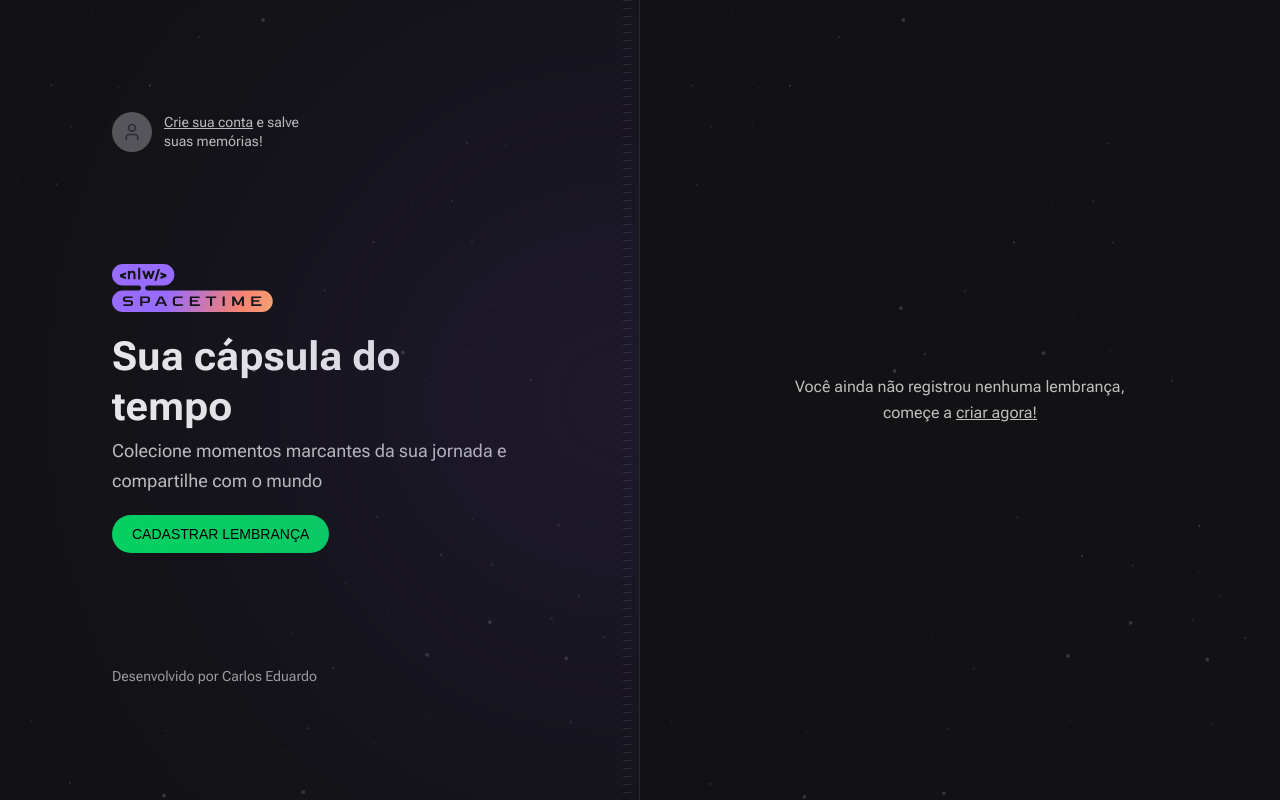
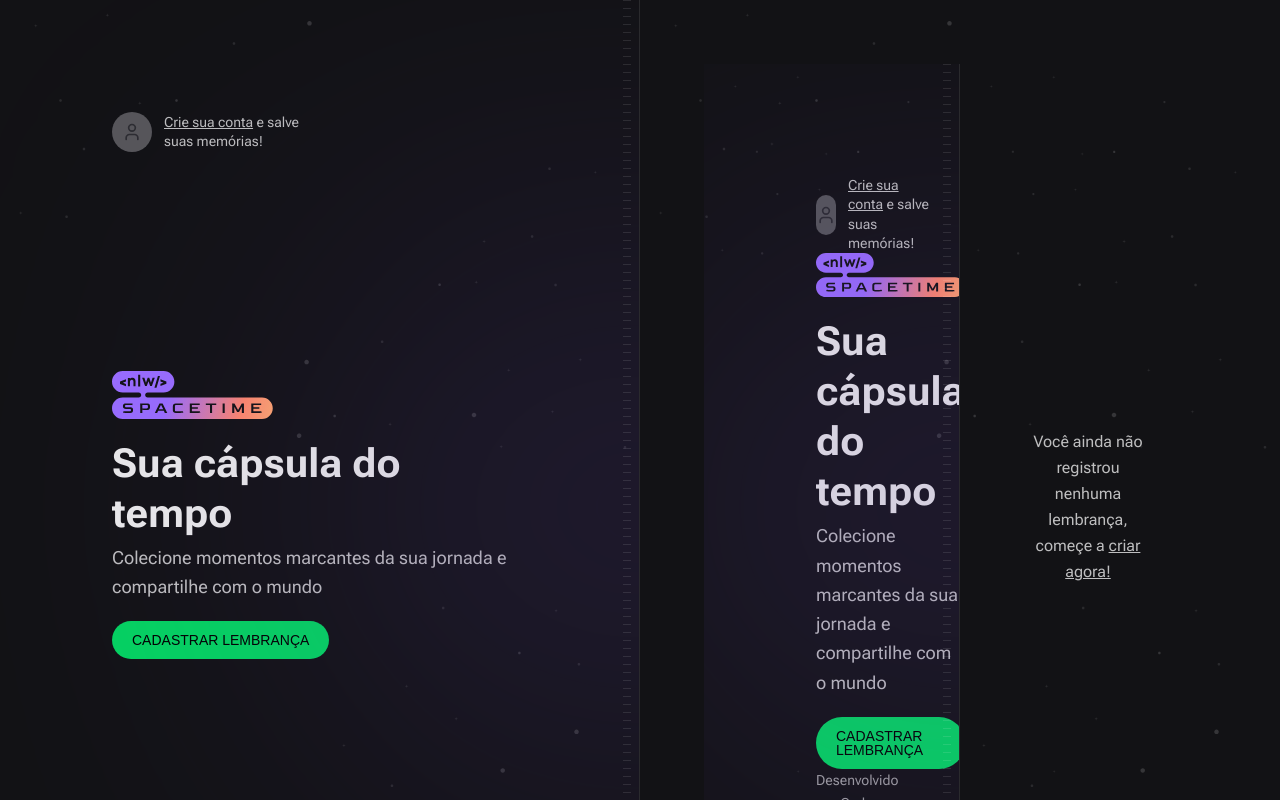
Before and after one commit to cadu4duarte/NLW-SpaceTime, a Next.js app in the folder web/: page / in a window 1280 px wide. Shown: the top 800 px of the page. Built offline with nearby package versions, Linux system fonts and the light colour scheme; no server answers; a web font is replaced by a local one.

Commit message:
feat: change layout

```diff
--- a/web/src/app/layout.tsx
+++ b/web/src/app/layout.tsx
@@ -4,6 +4,11 @@ import {
   Roboto_Flex as Roboto,
   Bai_Jamjuree as BaiJamjuree
 } from 'next/font/google'
+import { Profile } from '@/components/Profile';
+import { Signin } from '@/components/Signin';
+import { Hero } from '@/components/Hero';
+import { Copyright } from '@/components/Copyright';
+import { cookies } from 'next/headers';
 
 const roboto = Roboto({ subsets: ['latin'], variable: '--font-roboto' });
 const baiJamjuree = BaiJamjuree({
@@ -23,10 +28,39 @@ export default function RootLayout({
 }: {
   children: ReactNode
 }) {
+  const isAuthenticated = cookies().has("token")
+
   return (
     <html lang="en">
       <body className={`${roboto.variable} ${baiJamjuree.variable} font-sans bg-gray-900 text-gray-100`}>
-        {children}
+
+        <main className="grid grid-cols-2 min-h-screen">
+          {/*left*/}
+          <div className="flex flex-col items-start justify-between px-28 py-28 relative overflow-hidden border-r border-white/10 bg-[url(../assets/bg-stars.svg)] bg-cover">
+
+            {/*blur*/}
+            <div className="absolute right-0 top-1/2 h-[288px] w-[526px] -translate-y-1/2 translate-x-1/2 rounded-full bg-purple-700 opacity-50 blur-full" />
+
+            {/*stripes*/}
+            <div className="absolute right-2 top-0 bottom-0 w-2 bg-stripes" />
+
+            {/*sign in */}
+            {isAuthenticated ? <Profile /> : <Signin />}
+
+            {/*hero*/}
+            <Hero />
+
+            {/*copyright*/}
+            <Copyright />
+
+          </div>
+
+          {/* right */}
+          <div className="flex flex-col p-16 bg-[url(../assets/bg-stars.svg)] bg-cover">
+            {children}
+
+          </div>
+        </main>
       </body>
     </html>
   )
```
